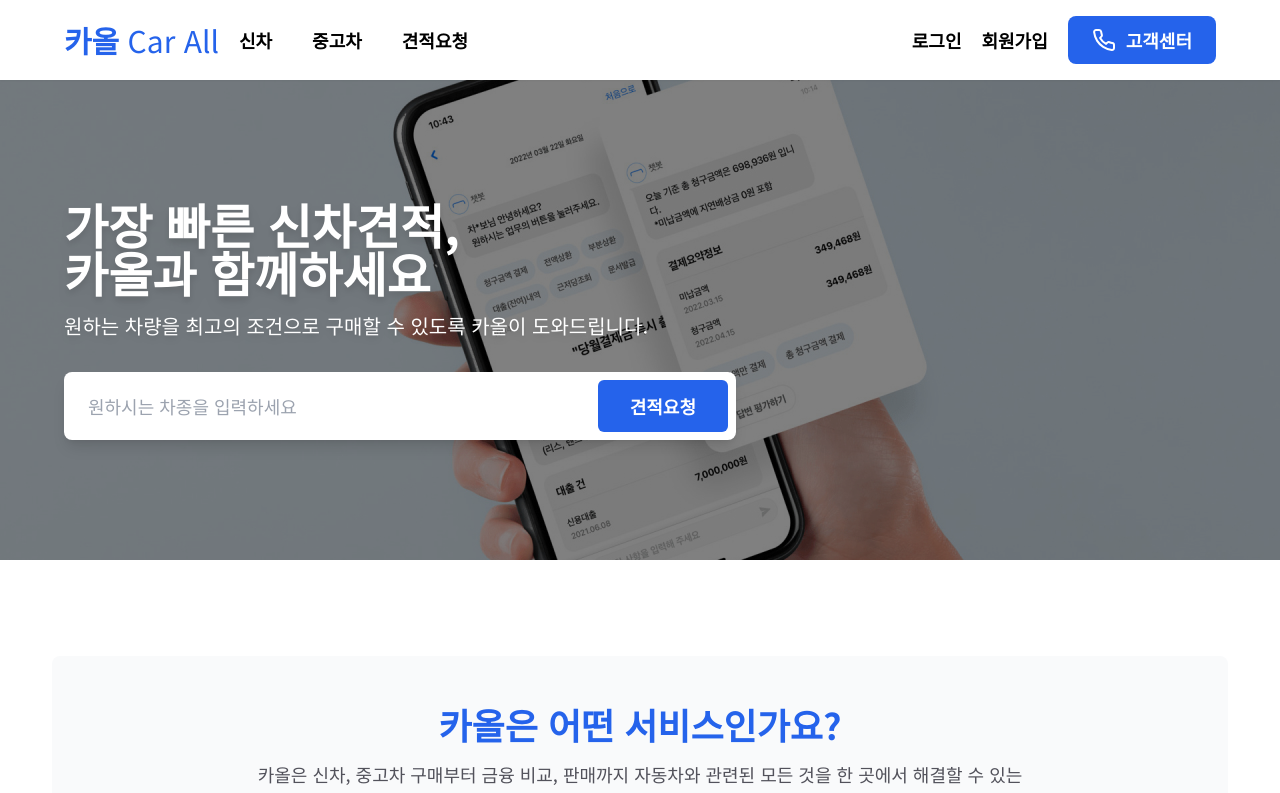
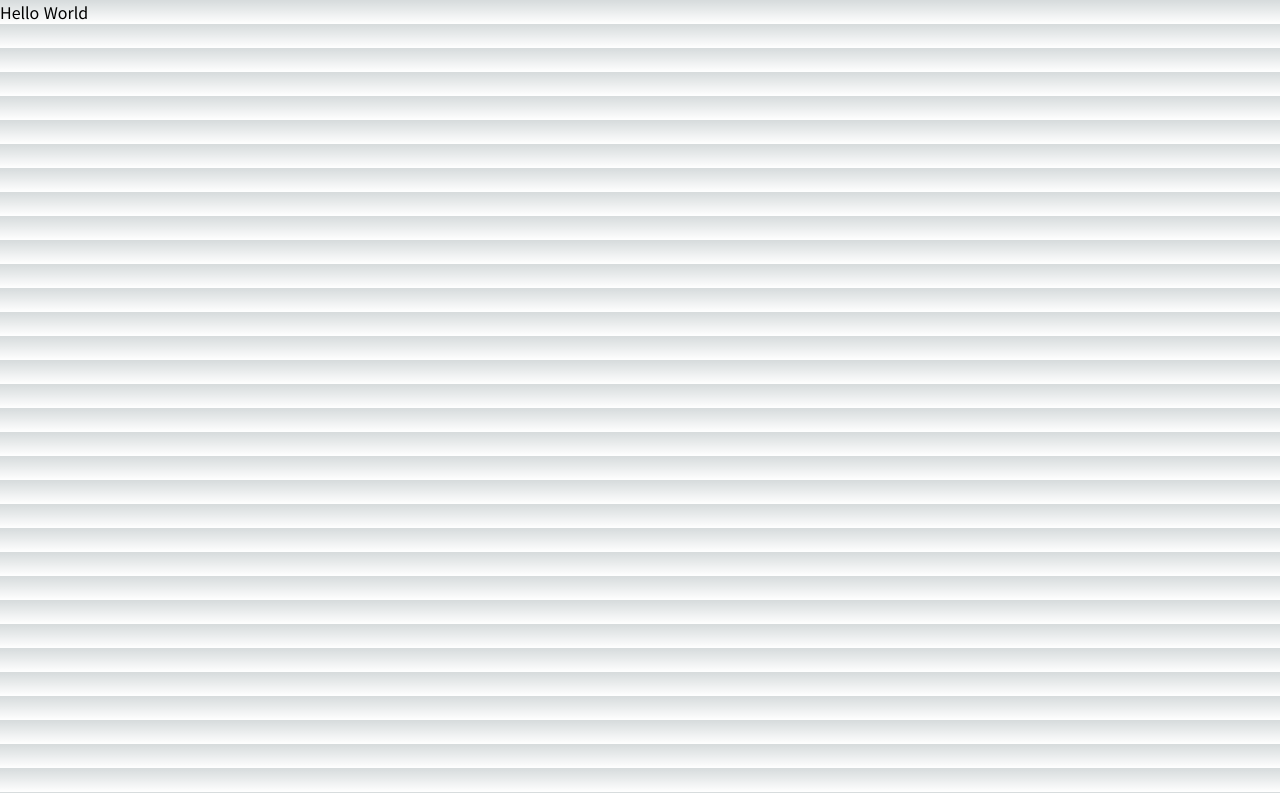
Before and after one commit to rimegic/carall01, a Next.js app: page / in a window 1280 px wide. Shown: the top 793 px of the page. Built offline with nearby package versions, Linux system fonts and the light colour scheme.

Commit message:
test: Simplify page for debugging Cloudflare issue

```diff
--- a/src/app/page.tsx
+++ b/src/app/page.tsx
@@ -1,9 +1,7 @@
-import CardongLandingPage from "@/components/CardongLandingPage";
-
 export default function Home() {
   return (
     <main>
-      <CardongLandingPage />
+      <h1>Hello World</h1>
     </main>
   );
 }
```
Also changed, not shown: 1 other file (tests, documents, lock files or other folders).
